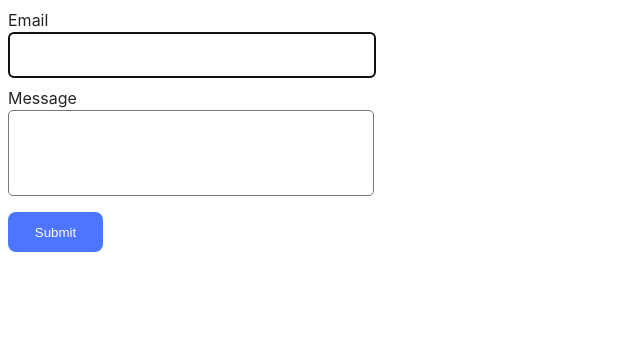
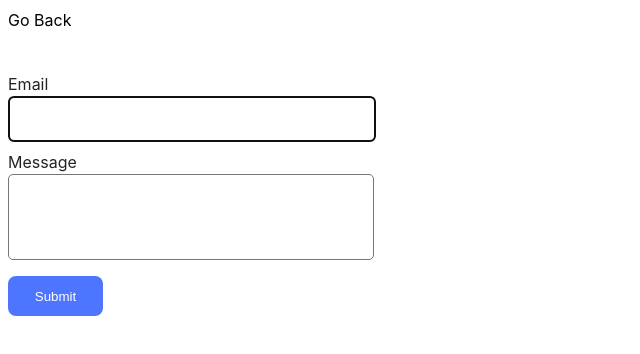
Before and after one commit to k0stiukevych/goit-js-hw-09, a website built with Vite: page src/2-form.html in a window 1280 px wide. Shown: the whole page, without its empty margins (0-640 px from the left). Built offline with nearby package versions, Linux system fonts and the light colour scheme.

Commit message:
commit (but gallery doesn't work)

```diff
--- a/src/2-form.html
+++ b/src/2-form.html
@@ -5,12 +5,13 @@
   <meta charset="UTF-8">
   <meta name="viewport" content="width=device-width, initial-scale=1.0">
   <title>Document</title>
-  <link rel="stylesheet" href="./css/form.css">
   <link rel="stylesheet" href="./css/styles.css">
   <link rel="stylesheet" href="./css/reset.css">
+  <link rel="stylesheet" href="./css/form.css">
 </head>
 
 <body>
+  <a href="./index.html">Go Back</a>
   <form class="feedback-form" autocomplete="off">
     <label>
       Email
--- a/src/css/form.css
+++ b/src/css/form.css
@@ -1,5 +1,6 @@
 .feedback-form {
     display: block;
+    margin-top: 40px;
 }
 
 label {
```
Also changed, not shown: src/js/2-form.js (line endings or trailing spaces).
